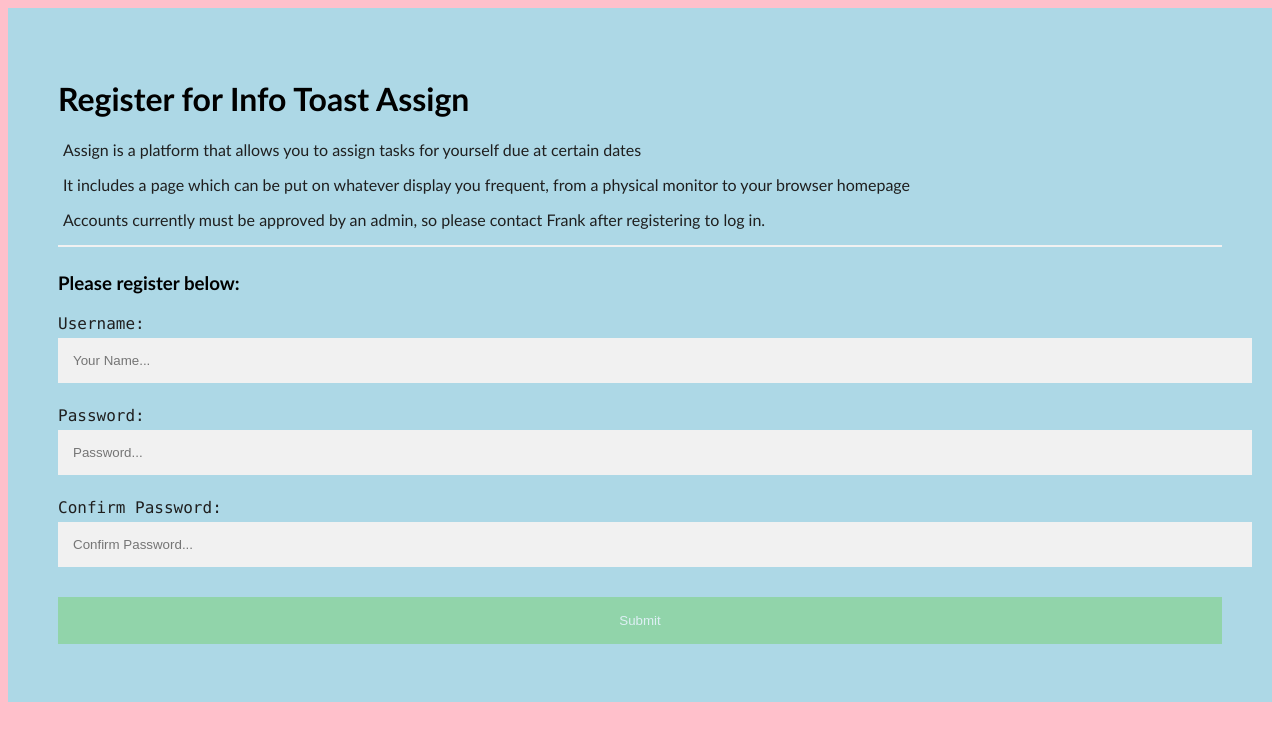
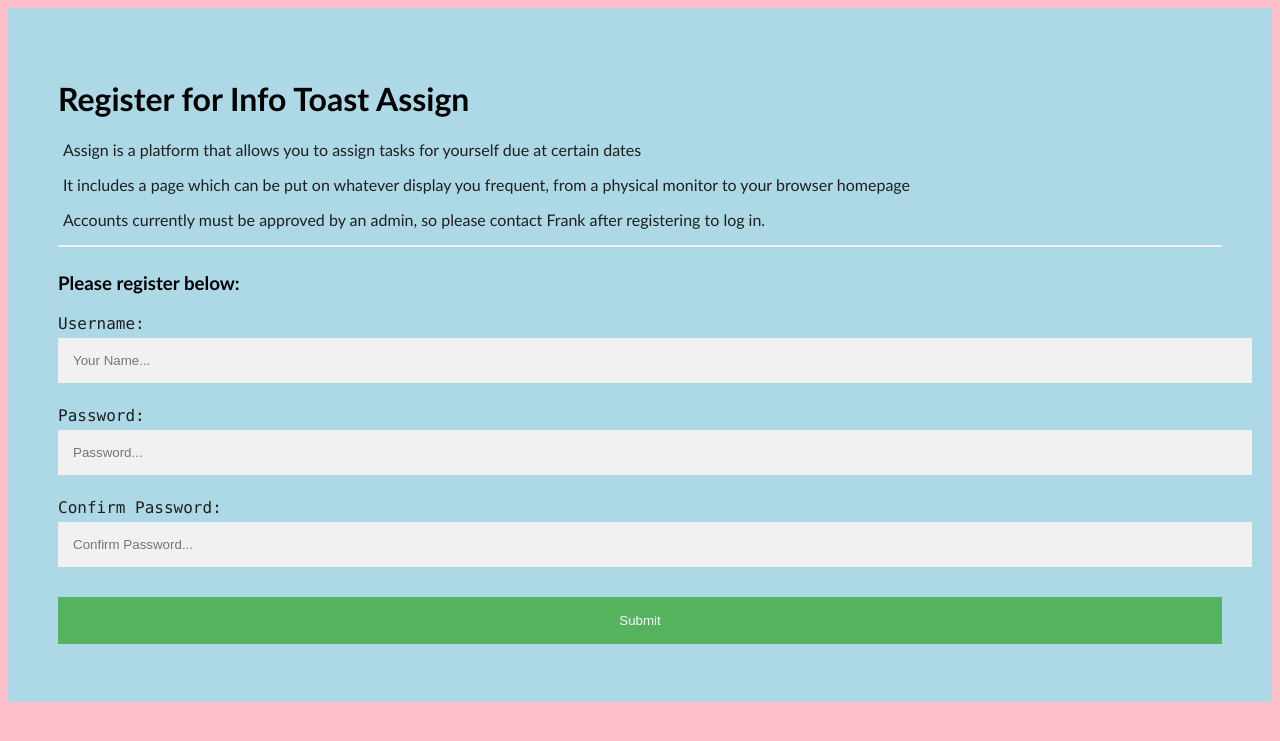
Before and after one commit to FrankTCA/Assign, a PHP site: page /register.html in a window 1280 px wide. Shown: the top 741 px of the page. Run offline with PHP 8.4, Linux system fonts and the light colour scheme.

```diff
--- a/resources/global.css
+++ b/resources/global.css
@@ -32,14 +32,14 @@ hr {
 }
 
 .nullsubmitbtn {
-    background-color: #7FD383;
+    background-color: #4CAF50;
     color: white;
     padding: 16px 20px;
     margin: 8px 0;
     border: none;
     cursor: pointer;
     width: 100%;
-    opacity: 0.6;
+    opacity: 0.9;
 }
 
 .submitbtn {
```
